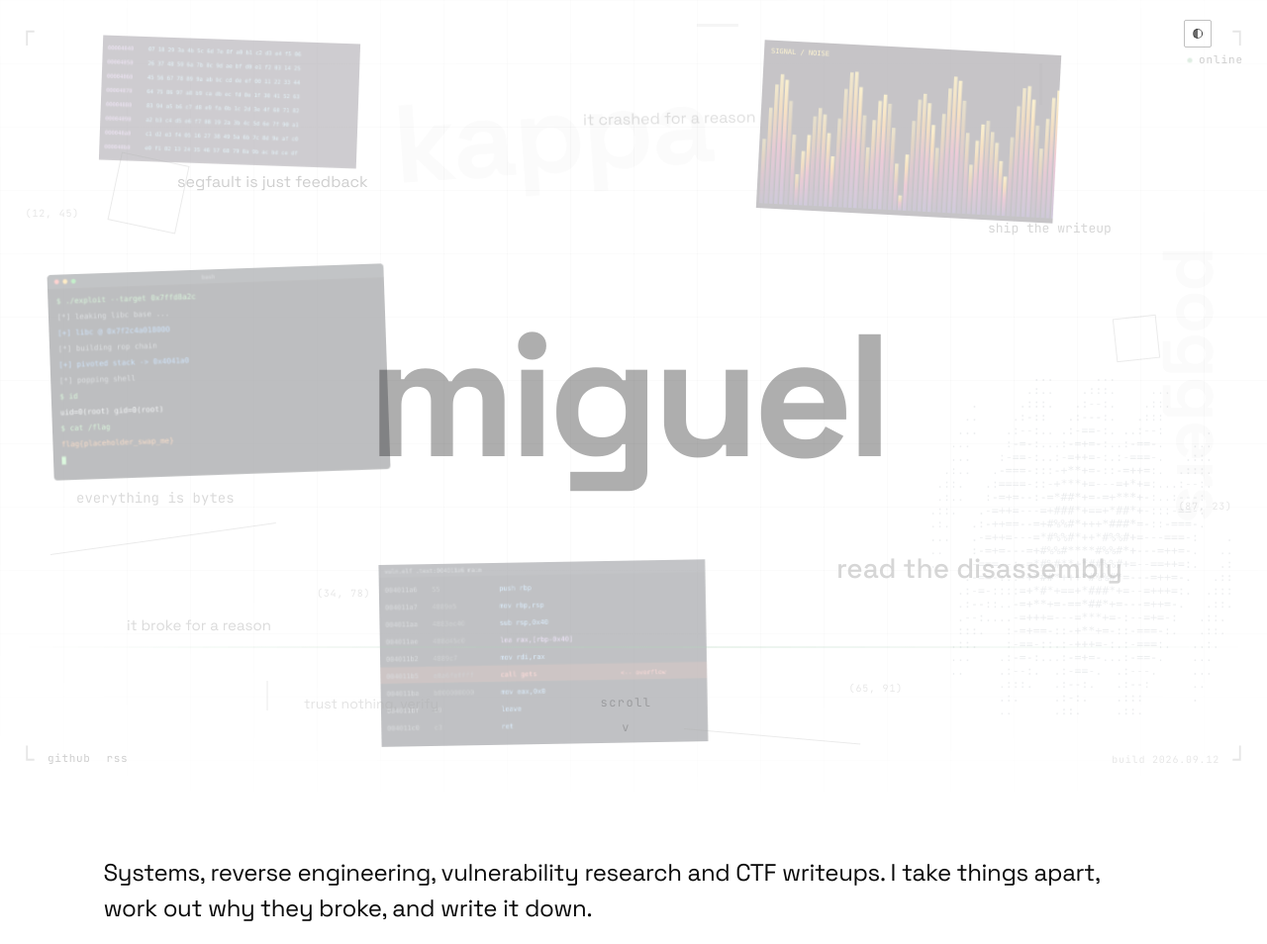
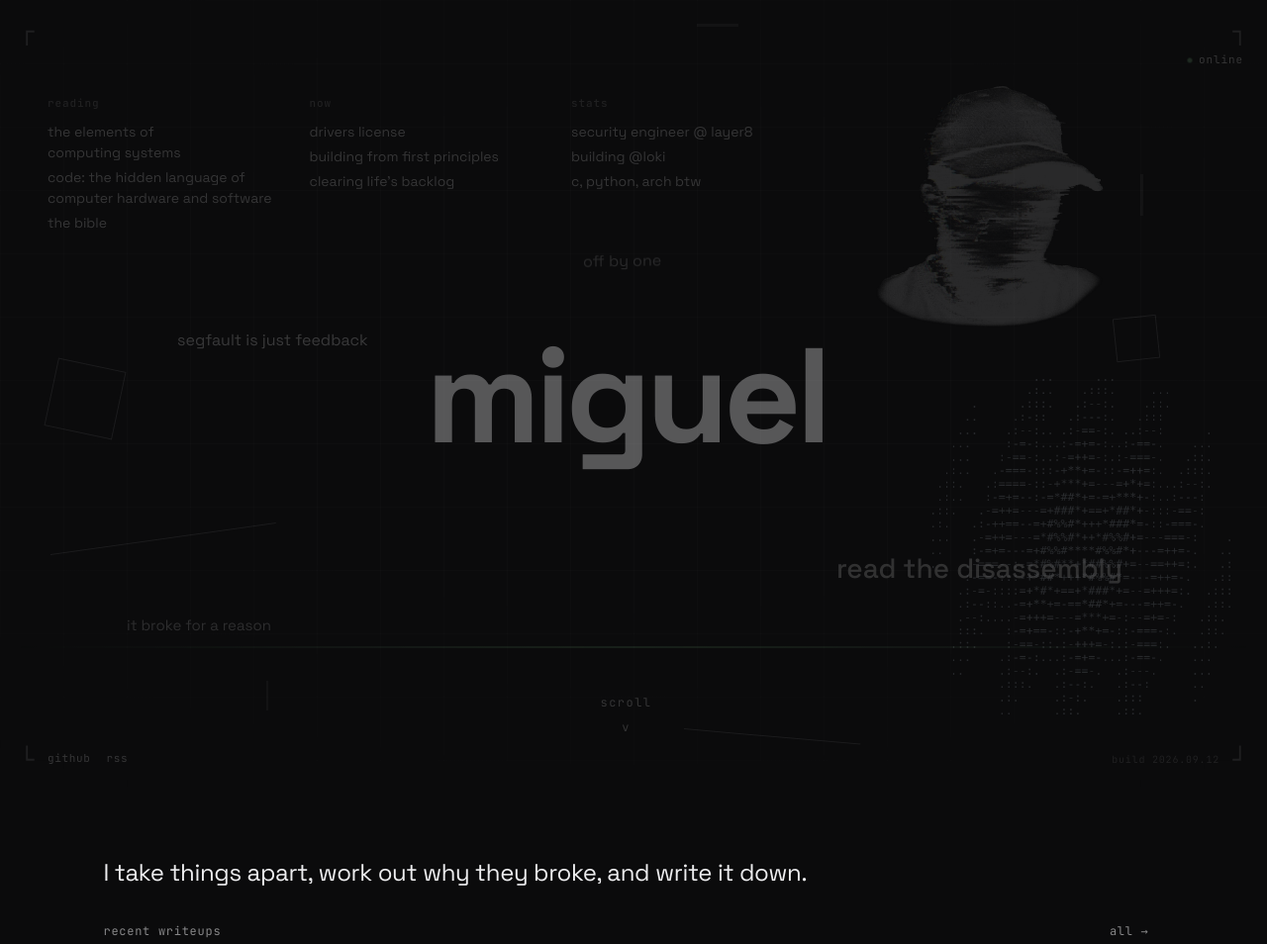
Before and after one commit to itsbadsignal/website, an Astro site: page / in a window 1280 px wide. Shown: the top 954 px of the page at 99% size. Built offline with nearby package versions, Linux system fonts and the light colour scheme; Astro itself is replaced by a stand-in of ours; some packages are replaced by stand-ins of ours.

Commit message:
first commit

```diff
--- a/src/components/ChaosLayer.astro
+++ b/src/components/ChaosLayer.astro
@@ -13,11 +13,8 @@ import { Image } from 'astro:assets';
 import { socials, site } from '../lib/site';
 import '../styles/chaos.css';
 
-import terminal from '../assets/scatter/terminal.png';
-import disasm from '../assets/scatter/disasm.png';
-import hexdump from '../assets/scatter/hexdump.png';
+import portrait from '../assets/scatter/portrait.png';
 import ascii from '../assets/scatter/ascii.png';
-import signal from '../assets/scatter/signal.png';
 
 type Priority = 1 | 2 | 3;
 
@@ -45,51 +42,51 @@ type ImageItem = {
   opacity?: number;
   rotate?: number;
   priority?: Priority;
+  /**
+   * Tone of the art's subject on its transparent ground. The page is always dark,
+   * so 'dark' art is inverted in CSS to keep it from vanishing into the ground.
+   * Getting this wrong makes the image invisible.
+   */
+  subject: 'dark' | 'light';
 };
 
 type Item = TextItem | ImageItem;
 
 /*
- * Scattered imagery. These carry all of the page's colour — see
- * src/assets/scatter/README.md before removing any of them.
- */
-/*
- * Opacity note: the reference site sits on white, so 0.4–0.8 knocked its imagery
- * back nicely. On a near-black ground a dark screenshot at that opacity simply
- * disappears — its background *is* the page background, so opacity only erases
- * the coloured foreground. Dark-bodied captures therefore run high here.
+ * Scattered imagery — deliberately sparse. The page reads as monochrome type on
+ * a grid, so a single image is the one thing the eye lands on; a second one
+ * turns it back into collage. See src/assets/scatter/README.md.
  */
 const IMAGES: ImageItem[] = [
-  { kind: 'image', src: terminal, x: 4, y: 34, width: 340, opacity: 0.82, rotate: -2, priority: 1 },
-  { kind: 'image', src: ascii, x: 73, y: 46, width: 360, opacity: 0.5, rotate: 0, priority: 1 },
-  { kind: 'image', src: signal, x: 60, y: 6, width: 300, opacity: 0.7, rotate: 3, priority: 2 },
-  { kind: 'image', src: disasm, x: 30, y: 71, width: 330, opacity: 0.78, rotate: -1, priority: 2 },
-  { kind: 'image', src: hexdump, x: 8, y: 5, width: 260, opacity: 0.62, rotate: 2, priority: 3 },
+  { kind: 'image', src: portrait, x: 68, y: 9, width: 260, opacity: 0.38, subject: 'dark', priority: 1 },
+  // the glyphs are light and already only ~20% opaque, so this runs higher than
+  // the portrait to land at a comparable weight
+  { kind: 'image', src: ascii, x: 73, y: 46, width: 360, opacity: 0.7, subject: 'light', priority: 2 },
 ];
 
 /* Scattered phrases. Lowercase, monochrome — edit freely. */
 const TEXT: TextItem[] = [
-  { kind: 'text', content: 'segfault is just feedback', x: 14, y: 22, size: '1rem', opacity: 0.6, priority: 1 },
+  /*
+   * Sits below the panel row rather than beside it. The panels are a fixed-height
+   * block in rem while these y values are viewport percentages, so anything in the
+   * top third collides on a short window even when it clears on a tall one.
+   */
+  { kind: 'text', content: 'segfault is just feedback', x: 14, y: 42, size: '1rem', opacity: 0.6, priority: 3 },
   // priority 2: at 1.75rem starting at 66% it runs off the right edge on a phone
   { kind: 'text', content: 'read the disassembly', x: 66, y: 70, size: '1.75rem', weight: 500, opacity: 0.5, priority: 2 },
   { kind: 'text', content: 'it broke for a reason', x: 10, y: 78, size: '0.9375rem', opacity: 0.45, priority: 1 },
-  { kind: 'text', content: 'everything is bytes', x: 6, y: 62, size: '0.875rem', font: 'mono', opacity: 0.45, priority: 2 },
-  { kind: 'text', content: 'it crashed for a reason', x: 46, y: 14, size: '1rem', opacity: 0.4, rotate: -1, priority: 2 },
-  { kind: 'text', content: 'ship the writeup', x: 78, y: 28, size: '0.8125rem', font: 'mono', opacity: 0.5, priority: 3 },
-  { kind: 'text', content: 'trust nothing, verify', x: 24, y: 88, size: '0.875rem', opacity: 0.35, priority: 3 },
+  // clear of the panel row, which runs to roughly 22% of the viewport height
+  { kind: 'text', content: 'off by one', x: 46, y: 32, size: '1rem', opacity: 0.4, rotate: -1, priority: 2 },
 ];
 
 const ITEMS: Item[] = [...IMAGES, ...TEXT];
 
-const COORDS = [
-  { label: '(12, 45)', x: 2, y: 26 },
-  { label: '(87, 23)', x: 93, y: 63 },
-  { label: '(34, 78)', x: 25, y: 74 },
-  { label: '(65, 91)', x: 67, y: 86 },
-];
-
+/*
+ * Decorative primitives. Positions avoid two occupied zones: the panel row
+ * across the top left, and the portrait at 68–86% on the top right.
+ */
 const BARS = [
-  { x: 82, y: 8, w: 3, h: 42 },
+  { x: 90, y: 22, w: 3, h: 42 },
   { x: 21, y: 86, w: 2, h: 30 },
   { x: 55, y: 3, w: 42, h: 3 },
 ];
@@ -100,13 +97,8 @@ const RULES = [
 ];
 
 const BOXES = [
-  { x: 9, y: 20, w: 70, h: 70, rotate: 12 },
+  { x: 4, y: 46, w: 70, h: 70, rotate: 12 },
   { x: 88, y: 40, w: 44, h: 44, rotate: -6 },
-];
-
-const GHOSTS = [
-  { word: 'kappa', x: 31, y: 10, size: '7rem', rotate: -4 },
-  { word: 'poggers', x: 84, y: 44, size: '4.5rem', rotate: 90 },
 ];
 
 /* Build stamp, generated at build time rather than hand-edited. */
@@ -123,6 +115,7 @@ const build = `build ${d.getFullYear()}.${String(d.getMonth() + 1).padStart(2, '
         <div
           class="chaos__item chaos__img"
           data-priority={item.priority ?? 1}
+          data-subject={item.subject}
           style={`left:${item.x}%;top:${item.y}%;width:min(${item.width}px, 42vw);opacity:${item.opacity ?? 0.5};transform:rotate(${item.rotate ?? 0}deg)`}
         >
           <Image src={item.src} alt="" loading="lazy" decoding="async" widths={[item.width, item.width * 2]} />
@@ -139,14 +132,6 @@ const build = `build ${d.getFullYear()}.${String(d.getMonth() + 1).padStart(2, '
       )
     )
   }
-
-  {GHOSTS.map((g) => (
-    <span class="chaos__ghost" style={`left:${g.x}%;top:${g.y}%;font-size:${g.size};transform:rotate(${g.rotate}deg)`}>{g.word}</span>
-  ))}
-
-  {COORDS.map((c) => (
-    <span class="chaos__coord" style={`left:${c.x}%;top:${c.y}%`}>{c.label}</span>
-  ))}
 
   {BARS.map((b) => (
     <span class="chaos__bar" style={`left:${b.x}%;top:${b.y}%;width:${b.w}px;height:${b.h}px`}></span>
--- a/src/components/HeroTrail.astro
+++ b/src/components/HeroTrail.astro
@@ -16,6 +16,8 @@ const LAYERS = 8;
 ---
 
 <div class="hero">
+  <slot />
+
   <h1 class="hero__name">
     <span class="sr-only">{site.name}</span>
     {
@@ -47,7 +49,7 @@ const LAYERS = 8;
     position: relative;
     display: grid;
     place-items: center;
-    font-size: clamp(3.5rem, 16vw, 11rem);
+    font-size: clamp(3rem, 13vw, 8.5rem);
     font-weight: 700;
     letter-spacing: -0.04em;
     line-height: 1;
--- /dev/null
+++ b/src/components/InfoPanels.astro
@@ -0,0 +1,89 @@
+---
+/**
+ * The three panels across the top of the landing page.
+ *
+ * Deliberately NOT part of the chaos layer. That layer is aria-hidden, which is
+ * correct for decoration but would silently hide this from screen readers — it
+ * is real content. Like .chaos__social it lives outside and fades with the same
+ * --chaos-opacity, inherited here from .hero.
+ */
+import { panels } from '../lib/site';
+---
+
+<div class="panels">
+  {
+    panels.map((panel) => (
+      <section class="panel">
+        <h2 class="panel__title">{panel.title}</h2>
+        <ul class="panel__list">
+          {panel.items.map((item) => (
+            <li>{item}</li>
+          ))}
+        </ul>
+      </section>
+    ))
+  }
+</div>
+
+<style>
+  .panels {
+    position: absolute;
+    top: 6rem;
+    left: 3rem;
+    /* stop well clear of the portrait, which starts at 68% */
+    right: 36%;
+    display: grid;
+    grid-template-columns: repeat(3, minmax(0, 1fr));
+    gap: 2rem;
+    text-align: left;
+  }
+
+  .panel__title {
+    margin: 0 0 0.6rem;
+    font-family: var(--font-mono);
+    font-size: 0.6875rem;
+    font-weight: 500;
+    letter-spacing: 0.08em;
+    text-transform: lowercase;
+    color: var(--faint);
+  }
+
+  .panel__list {
+    margin: 0;
+    padding: 0;
+    list-style: none;
+    display: grid;
+    gap: 0.25rem;
+  }
+
+  .panel__list li {
+    font-size: 0.875rem;
+    line-height: 1.5;
+    text-transform: lowercase;
+    color: var(--dim);
+    text-wrap: pretty;
+  }
+
+  /*
+   * Below this the three columns are too narrow to hold a title without ragged
+   * wrapping, so they stack and join the hero's grid flow, sitting above the
+   * name rather than floating over it.
+   */
+  @media (max-width: 900px) {
+    .panels {
+      position: static;
+      /* the hero centres its grid items, so without this the stacked panels
+         shrink to fit and sit off-centre against the left-aligned text */
+      justify-self: stretch;
+      width: 100%;
+      grid-template-columns: 1fr;
+      gap: 1.25rem;
+      padding-inline: var(--gutter);
+      margin-bottom: 2rem;
+    }
+
+    .panel__list li {
+      font-size: 0.8125rem;
+    }
+  }
+</style>
--- a/src/components/ThemeToggle.astro
+++ /dev/null
@@ -1,70 +0,0 @@
----
-/**
- * Theme toggle. The no-flash inline script lives in BaseLayout's <head>;
- * this only handles the click and keeps the button's label in sync.
- */
----
-
-<button class="theme-toggle" type="button" aria-live="polite">
-  <span class="sr-only">Toggle colour theme</span>
-  <span class="theme-toggle__icon" aria-hidden="true"></span>
-</button>
-
-<style>
-  .theme-toggle {
-    display: grid;
-    place-items: center;
-    width: 1.75rem;
-    height: 1.75rem;
-    padding: 0;
-    background: none;
-    border: 1px solid var(--line-strong);
-    border-radius: 2px;
-    color: var(--dim);
-    cursor: pointer;
-    transition: color 0.15s ease, border-color 0.15s ease;
-  }
-
-  .theme-toggle:hover {
-    color: var(--fg);
-    border-color: var(--fg);
-  }
-
-  .theme-toggle__icon {
-    width: 10px;
-    height: 10px;
-    border-radius: 50%;
-    border: 1.5px solid currentColor;
-    /* filled half tracks the active theme */
-    background: linear-gradient(90deg, currentColor 50%, transparent 50%);
-  }
-</style>
-
-<script>
-  const btn = document.querySelector<HTMLButtonElement>('.theme-toggle');
-
-  if (btn) {
-    const root = document.documentElement;
-
-    const current = () =>
-      root.dataset.theme ??
-      (window.matchMedia('(prefers-color-scheme: light)').matches ? 'light' : 'dark');
-
-    const sync = () => {
-      btn.setAttribute('aria-label', `Switch to ${current() === 'dark' ? 'light' : 'dark'} theme`);
-    };
-
-    btn.addEventListener('click', () => {
-      const next = current() === 'dark' ? 'light' : 'dark';
-      root.dataset.theme = next;
-      try {
-        localStorage.setItem('theme', next);
-      } catch {
-        /* private mode or blocked storage: the toggle still works for this page view */
-      }
-      sync();
-    });
-
-    sync();
-  }
-</script>
--- a/src/lib/site.ts
+++ b/src/lib/site.ts
@@ -19,6 +19,35 @@ export const socials: ReadonlyArray<{ label: string; href: string }> = [
   { label: 'rss', href: '/rss.xml' },
 ];
 
+/**
+ * The three panels across the top of the landing page.
+ *
+ * Placeholder content — edit freely. Keep items short: they are set on one line
+ * each and wrap badly once they pass roughly forty characters.
+ */
+export const panels: ReadonlyArray<{ title: string; items: readonly string[] }> = [
+  {
+    title: 'reading',
+    items: [
+      'the elements of computing systems',
+      'code: the hidden language of computer hardware and software',
+      'the bible',
+    ],
+  },
+  {
+    title: 'now',
+    items: [
+      'drivers license',
+      'building from first principles',
+      "clearing life's backlog",
+    ],
+  },
+  {
+    title: 'stats',
+    items: ['security engineer @ layer8', 'building @loki', 'c, python, arch btw'],
+  },
+];
+
 export const nav: ReadonlyArray<{ label: string; href: string }> = [
   { label: 'index', href: '/' },
   { label: 'writeups', href: '/blog' },
--- a/src/pages/index.astro
+++ b/src/pages/index.astro
@@ -1,25 +1,22 @@
 ---
 import BaseLayout from '../layouts/BaseLayout.astro';
 import HeroTrail from '../components/HeroTrail.astro';
+import InfoPanels from '../components/InfoPanels.astro';
 import PostCard from '../components/PostCard.astro';
-import ThemeToggle from '../components/ThemeToggle.astro';
 import { getPosts } from '../lib/posts';
-import { site } from '../lib/site';
 
 const posts = (await getPosts()).slice(0, 5);
 ---
 
 <BaseLayout bareHeader>
-  <div class="corner-toggle">
-    <ThemeToggle />
-  </div>
-
-  <HeroTrail />
+  <HeroTrail>
+    <InfoPanels />
+  </HeroTrail>
 
   <main id="content" class="content wrap">
     <section class="intro">
       <p class="intro__lede">
-        {site.description} I take things apart, work out why they broke, and write it down.
+        I take things apart, work out why they broke, and write it down.
       </p>
     </section>
 
@@ -41,13 +38,6 @@ const posts = (await getPosts()).slice(0, 5);
 </BaseLayout>
 
 <style>
-  .corner-toggle {
-    position: fixed;
-    top: 1.25rem;
-    right: 3.5rem;
-    z-index: 20;
-  }
-
   .intro {
     padding-block: 4rem 2rem;
   }
@@ -85,10 +75,4 @@ const posts = (await getPosts()).slice(0, 5);
   .empty {
     padding-block: 2rem;
   }
-
-  @media (max-width: 640px) {
-    .corner-toggle {
-      right: 1.25rem;
-    }
-  }
 </style>
--- a/src/styles/chaos.css
+++ b/src/styles/chaos.css
@@ -34,16 +34,41 @@
   font-family: var(--font-mono);
 }
 
-/* ---- scattered imagery ----
-   These carry all of the page's colour; the type and chrome are monochrome. */
+/* ---- scattered imagery ---- */
 .chaos__img {
   filter: var(--scatter-img-filter);
+}
+
+/* The ground is always dark, so art whose subject is dark would vanish into it
+   and gets flipped. Art that is already light needs nothing beyond the base
+   rule above. Alpha survives filter: invert(), so the knockouts are unaffected. */
+.chaos__img[data-subject='dark'] {
+  filter: var(--scatter-img-filter) invert(1);
 }
 
 .chaos__img img {
   display: block;
   width: 100%;
   height: auto;
+}
+
+/* ---- glitch bars and rules ---- */
+.chaos__bar {
+  position: absolute;
+  background: var(--fg);
+  opacity: 0.12;
+}
+
+.chaos__rule {
+  position: absolute;
+  height: 1px;
+  background: var(--line-strong);
+  transform-origin: left center;
+}
+
+.chaos__box {
+  position: absolute;
+  border: 1px solid var(--line-strong);
 }
 
 /* ---- faint grid ---- */
@@ -69,45 +94,6 @@
 .chaos__bracket[data-corner='tr'] { top: 1.25rem; right: 1.25rem; }
 .chaos__bracket[data-corner='bl'] { bottom: 1.25rem; left: 1.25rem; }
 .chaos__bracket[data-corner='br'] { bottom: 1.25rem; right: 1.25rem; }
-
-/* ---- coordinate labels ---- */
-.chaos__coord {
-  position: absolute;
-  font-family: var(--font-mono);
-  font-size: 0.625rem;
-  color: var(--faint);
-  letter-spacing: 0.08em;
-}
-
-/* ---- glitch bars and rules ---- */
-.chaos__bar {
-  position: absolute;
-  background: var(--fg);
-  opacity: 0.12;
-}
-
-.chaos__rule {
-  position: absolute;
-  height: 1px;
-  background: var(--line-strong);
-  transform-origin: left center;
-}
-
-.chaos__box {
-  position: absolute;
-  border: 1px solid var(--line-strong);
-}
-
-/* ---- ghost word: oversized, nearly invisible ---- */
-.chaos__ghost {
-  position: absolute;
-  font-weight: 700;
-  color: var(--fg);
-  opacity: 0.06;
-  line-height: 1;
-  letter-spacing: -0.02em;
-  text-transform: lowercase;
-}
 
 /* ---- scan line ---- */
 .chaos__scan {
@@ -213,10 +199,6 @@
   .chaos__grid {
     background-size: 40px 40px;
   }
-  /* the ghost words are sized for a wide canvas; unchecked they swallow a phone */
-  .chaos__ghost {
-    font-size: 3.5rem !important;
-  }
   .chaos__text {
     font-size: 0.9375rem !important;
   }
--- a/src/styles/global.css
+++ b/src/styles/global.css
@@ -49,15 +49,6 @@ html {
   color-scheme: dark;
   -webkit-text-size-adjust: 100%;
   scrollbar-gutter: stable;
-}
-
-:root[data-theme='light'] {
-  color-scheme: light;
-}
-@media (prefers-color-scheme: light) {
-  :root:not([data-theme='dark']) {
-    color-scheme: light;
-  }
 }
 
 body {
--- a/src/styles/tokens.css
+++ b/src/styles/tokens.css
@@ -1,10 +1,6 @@
 /*
- * Design tokens. Dark is the base; light is an override.
- *
- * Three-state theming, so an explicit toggle wins in both directions:
- *   1. :root                          -> dark (the default)
- *   2. prefers-color-scheme: light    -> light, unless the user forced dark
- *   3. [data-theme="light"]           -> light, always
+ * Design tokens. The site is dark only: there is no light theme, no toggle and
+ * no prefers-color-scheme branch, so this block is the entire palette.
  *
  * No literal colour may appear outside this file.
  */
@@ -26,6 +22,7 @@
      it gets knocked back slightly on dark so it sits in the ground */
   --scatter-img-filter: saturate(0.85) contrast(1.05);
 
+
   /* type */
   --font-sans: 'Space Grotesk', ui-sans-serif, system-ui, -apple-system, 'Segoe UI', sans-serif;
   --font-mono: 'JetBrains Mono', ui-monospace, 'SF Mono', 'IBM Plex Mono', Menlo, monospace;
@@ -37,33 +34,3 @@
   /* driven by the scroll handler in BaseLayout; the chaos layer consumes it */
   --chaos-opacity: 1;
 }
-
-@media (prefers-color-scheme: light) {
-  :root:not([data-theme='dark']) {
-    --bg: #ffffff;
-    --bg-raised: #f6f6f7;
-    --fg: #0a0a0a;
-    --dim: rgb(10 10 10 / 0.6);
-    --faint: rgb(10 10 10 / 0.3);
-    --line: rgb(10 10 10 / 0.12);
-    --line-strong: rgb(10 10 10 / 0.25);
-    --accent: #1a7f37;
-    --accent-dim: rgb(26 127 55 / 0.6);
-    --selection: rgb(26 127 55 / 0.18);
-    --scatter-img-filter: saturate(1) contrast(1);
-  }
-}
-
-:root[data-theme='light'] {
-  --bg: #ffffff;
-  --bg-raised: #f6f6f7;
-  --fg: #0a0a0a;
-  --dim: rgb(10 10 10 / 0.6);
-  --faint: rgb(10 10 10 / 0.3);
-  --line: rgb(10 10 10 / 0.12);
-  --line-strong: rgb(10 10 10 / 0.25);
-  --accent: #1a7f37;
-  --accent-dim: rgb(26 127 55 / 0.6);
-  --selection: rgb(26 127 55 / 0.18);
-  --scatter-img-filter: saturate(1) contrast(1);
-}
```
Also changed, not shown: astro.config.mjs (+3 -6 lines), src/layouts/BaseLayout.astro (+0 -15 lines), src/styles/prose.css (+3 -23 lines), src/assets/scatter/README.md, src/assets/scatter/disasm.png (deleted), src/assets/scatter/hexdump.png (deleted), src/assets/scatter/portrait.jpg (added), src/assets/scatter/portrait.png (added), src/assets/scatter/signal.png (deleted), src/assets/scatter/terminal.png (deleted), src/content.config.ts (line endings or trailing spaces).
